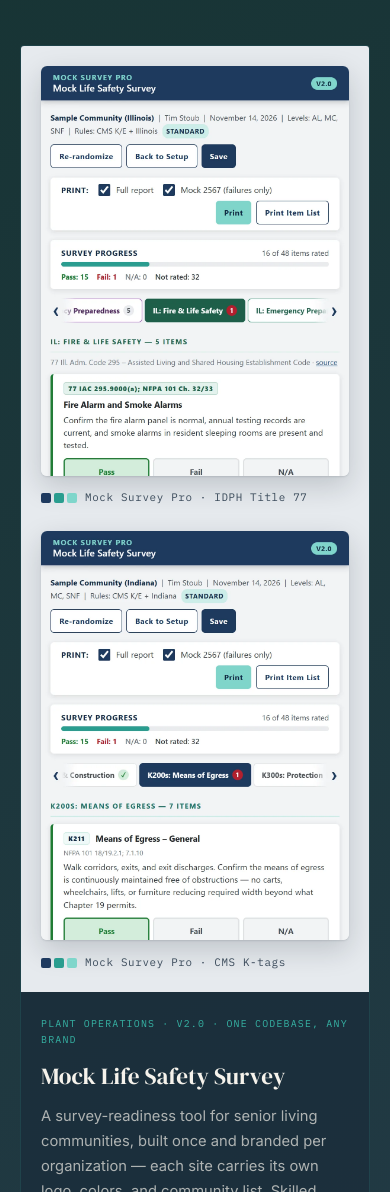
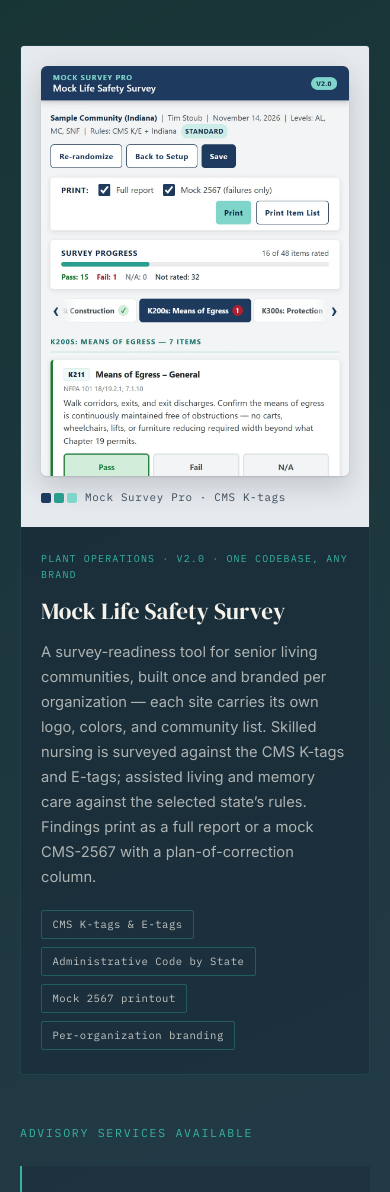
Before and after one commit to tstoub77/tstoub.com, a plain HTML site: page index.html in a window 390 px wide. Shown: the part 6475-7667 px from the top of the page. Drawn offline with Linux system fonts and the light colour scheme.

Commit message:
Show one Mock Survey screenshot beside the description
Keep the CMS K-tags screenshot only. On desktop it sits beside the app
description; on phones it stacks above it.

Co-Authored-By: Claude Opus 5.5 <noreply@anthropic.com>

```diff
--- a/index.html
+++ b/index.html
@@ -162,8 +162,13 @@
     .app-features { display: flex; flex-wrap: wrap; gap: 0.5rem; margin-top: 1.25rem; list-style: none; }
     .app-features li { font-family: "IBM Plex Mono", monospace; font-size: 0.66rem; letter-spacing: 0.05em; color: rgba(245,242,235,0.78); border: 1px solid rgba(54,179,164,0.35); border-radius: 2px; padding: 0.3rem 0.65rem; }
     /* Light stage so each organization's brand colors read true. */
-    .app-showcase { background: #E6EAEE; padding: 2rem 2rem 1.5rem; display: grid; grid-template-columns: 1fr 1fr; gap: 1.75rem; }
-    .app-shot { margin: 0; }
+    .app-showcase { background: #E6EAEE; padding: 2rem 2rem 1.5rem; }
+    .app-shot { max-width: 400px; margin: 0 auto; }
+    @media (min-width: 861px) {
+      .app-card { display: grid; grid-template-columns: minmax(0, 440px) 1fr; }
+      .app-showcase { display: flex; align-items: center; }
+      .app-body { align-self: center; padding: 2rem 2.5rem; }
+    }
     .app-shot-frame { border-radius: 6px; overflow: hidden; box-shadow: 0 1px 2px rgba(17,29,39,0.12), 0 10px 28px rgba(17,29,39,0.18); background: #F1F3F5; }
     .app-shot-frame picture, .app-shot-frame img { display: block; width: 100%; height: auto; }
     .app-shot figcaption { margin-top: 0.85rem; display: flex; align-items: center; gap: 0.5rem; font-family: "IBM Plex Mono", monospace; font-size: 0.68rem; letter-spacing: 0.06em; color: #3A4A5A; }
@@ -265,7 +270,7 @@
       .services-grid { grid-template-columns: 1fr; }
       .hero-scroll { display: none; }
       .board-sidebar .section-eyebrow { white-space: nowrap; }
-      .app-showcase { grid-template-columns: 1fr; padding: 1.25rem; gap: 1.5rem; }
+      .app-showcase { padding: 1.25rem; }
       .app-body { padding: 1.5rem 1.25rem; }
       .back-to-top { bottom: calc(1.25rem + env(safe-area-inset-bottom)); right: calc(1.25rem + env(safe-area-inset-right)); width: 38px; height: 38px; }
     }
@@ -480,15 +485,6 @@
         <figure class="app-shot">
           <div class="app-shot-frame">
             <picture>
-              <source srcset="mock-survey-pro-il.webp" type="image/webp" />
-              <img src="mock-survey-pro-il.jpg" alt="Mock Life Safety Survey in the Mock Survey Pro demo, showing Illinois Title 77 (77 IAC 295) assisted living fire and life safety items with one failure" width="1040" height="1382" loading="lazy" />
-            </picture>
-          </div>
-          <figcaption><span class="app-shot-swatch" aria-hidden="true"><i style="background:#1E3A5F"></i><i style="background:#2A9D8F"></i><i style="background:#7FD6CB"></i></span>Mock Survey Pro &middot; IDPH Title 77</figcaption>
-        </figure>
-        <figure class="app-shot">
-          <div class="app-shot-frame">
-            <picture>
               <source srcset="mock-survey-pro-ktag.webp" type="image/webp" />
               <img src="mock-survey-pro-ktag.jpg" alt="The same survey in the Mock Survey Pro demo, showing CMS K-tag Means of Egress items for skilled nursing with one failure" width="1040" height="1382" loading="lazy" />
             </picture>
```
Also changed, not shown: mock-survey-pro-il.jpg (deleted), mock-survey-pro-il.webp (deleted).
